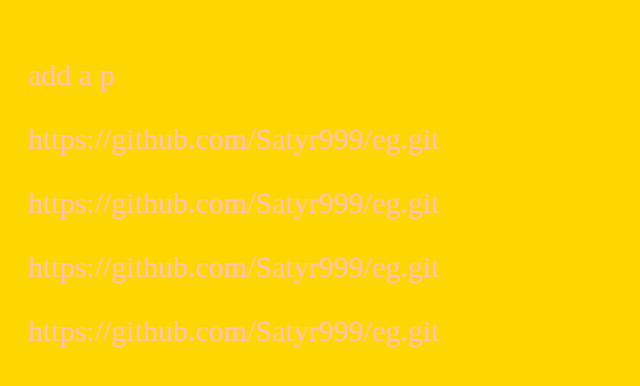
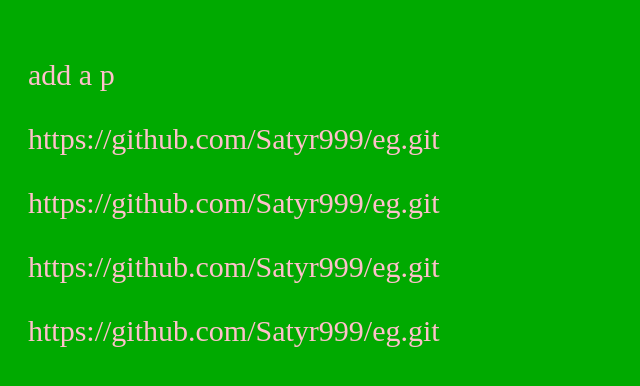
Before and after one commit to Satyr999/eg, a plain HTML site: page index.html in a window 1280 px wide. Shown: the whole page, without its empty margins (0-640 px from the left). Drawn offline with Linux system fonts and the light colour scheme.

Commit message:
change bgcolor

```diff
--- a/css/base.css
+++ b/css/base.css
@@ -1,5 +1,5 @@
 body {
-    background: gold;
+    background: #0a0;
     padding: 20px;
 }
 
```
